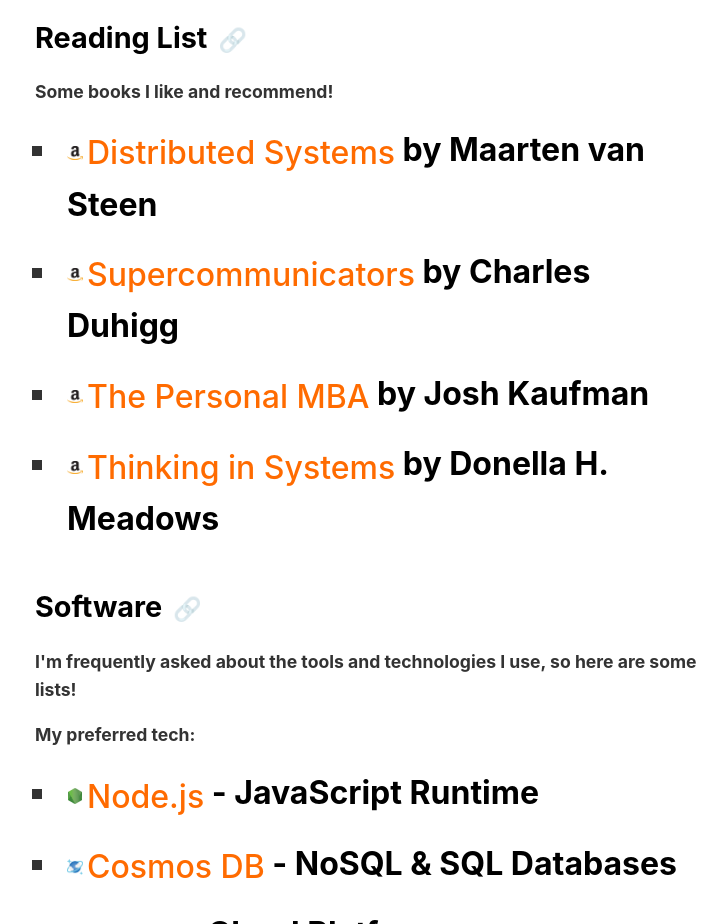
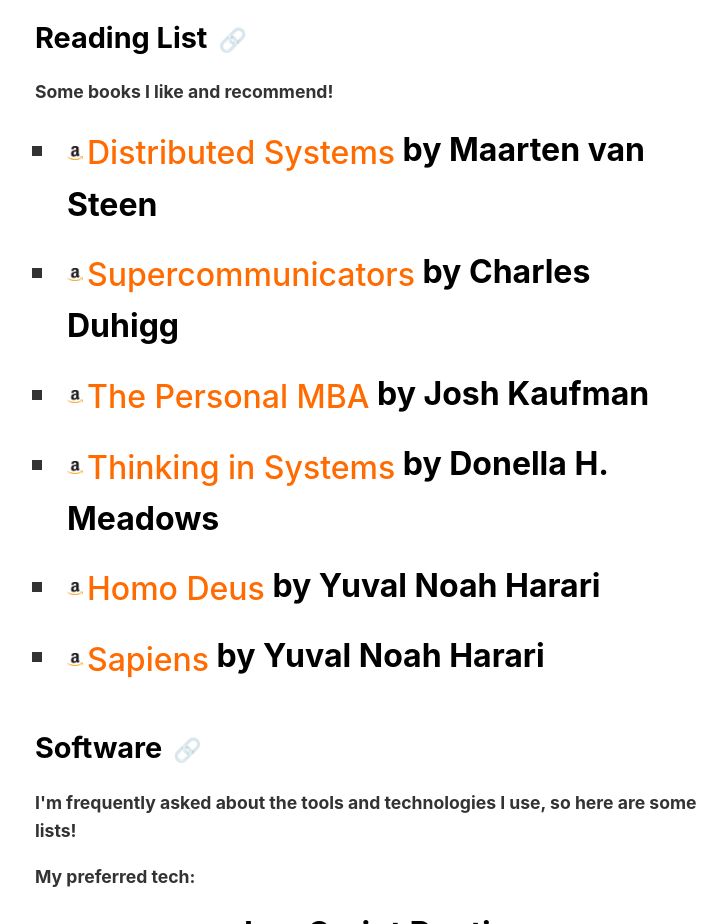
Before and after one commit to NicoGrassetto/nico-grassetto-blog, an Astro site: page /nico-grassetto-blog/about in a window 1280 px wide. Shown: the part 3000-3924 px from the top of the page, without its empty margins (269-996 px from the left). Built offline with nearby package versions, Linux system fonts and the light colour scheme; Astro itself is replaced by a stand-in of ours.

Commit message:
feat: Add recommended books to the reading list on the About page

```diff
--- a/src/pages/about.astro
+++ b/src/pages/about.astro
@@ -95,12 +95,13 @@
 		</div>
 		<h2>Reading List <span class="link-icon">🔗</span></h2>
 		<div class="content-section">
-			<p>Some books I like and recommend!</p>
-			<ul class="values-list">
+			<p>Some books I like and recommend!</p>			<ul class="values-list">
 				<li><a href="https://amzn.eu/d/cy62n7r" class="logo-link"><img src={companyLogos.book} alt="Book logo" />Distributed Systems</a> by Maarten van Steen</li>
 				<li><a href="https://amzn.eu/d/2zc2TP9" class="logo-link"><img src={companyLogos.book} alt="Book logo" />Supercommunicators</a> by Charles Duhigg</li>
 				<li><a href="https://amzn.eu/d/hwAtQ0f" class="logo-link"><img src={companyLogos.book} alt="Book logo" />The Personal MBA</a> by Josh Kaufman</li>
 				<li><a href="https://a.co/d/5U8PeHM" class="logo-link"><img src={companyLogos.book} alt="Book logo" />Thinking in Systems</a> by Donella H. Meadows</li>
+				<li><a href="https://amzn.eu/d/bgGNLca" class="logo-link"><img src={companyLogos.book} alt="Book logo" />Homo Deus</a> by Yuval Noah Harari</li>
+				<li><a href="https://amzn.eu/d/bnXagVT" class="logo-link"><img src={companyLogos.book} alt="Book logo" />Sapiens</a> by Yuval Noah Harari</li>
 			</ul>
 		</div>
 		<h2>Software <span class="link-icon">🔗</span></h2>
```
